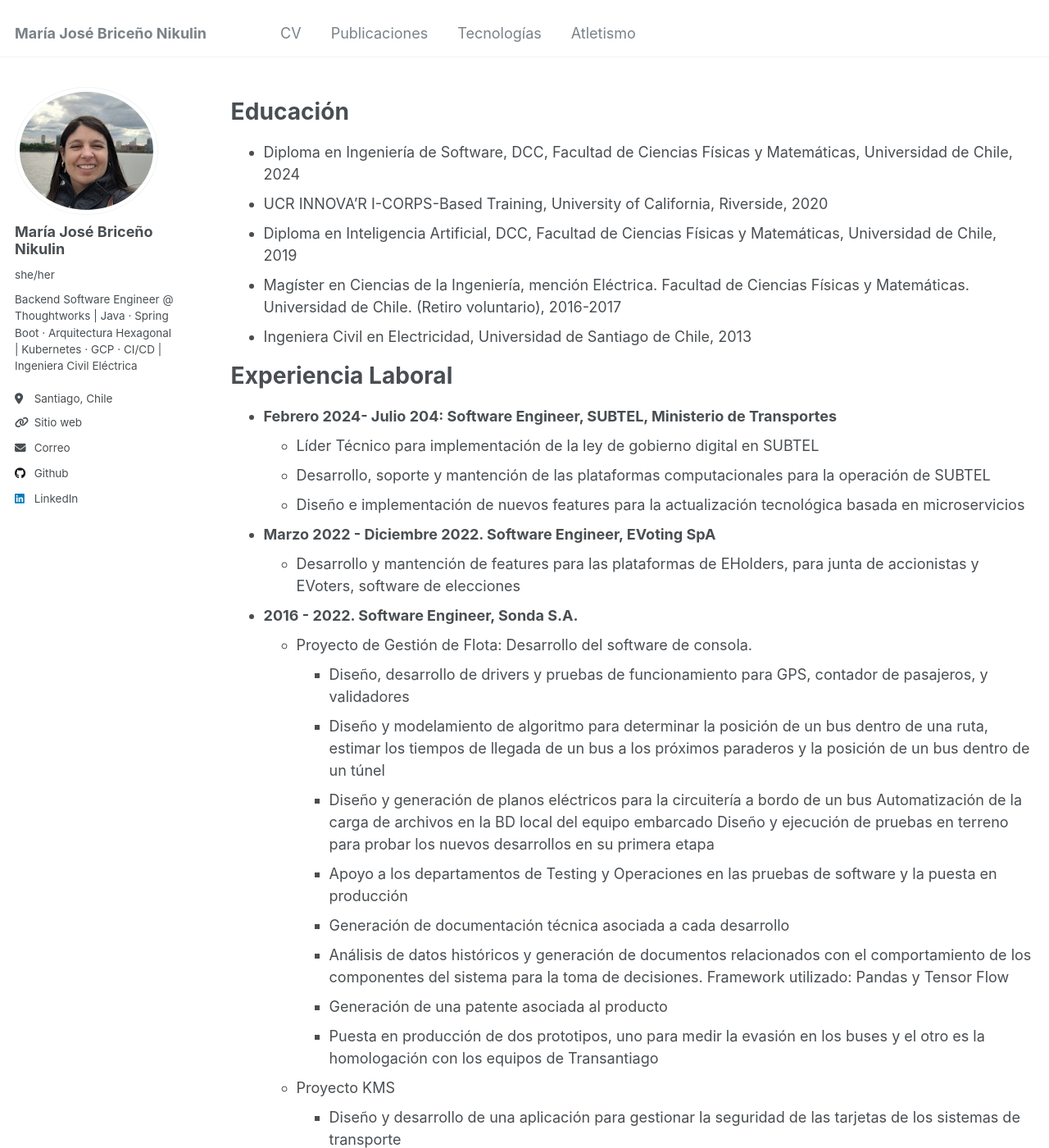
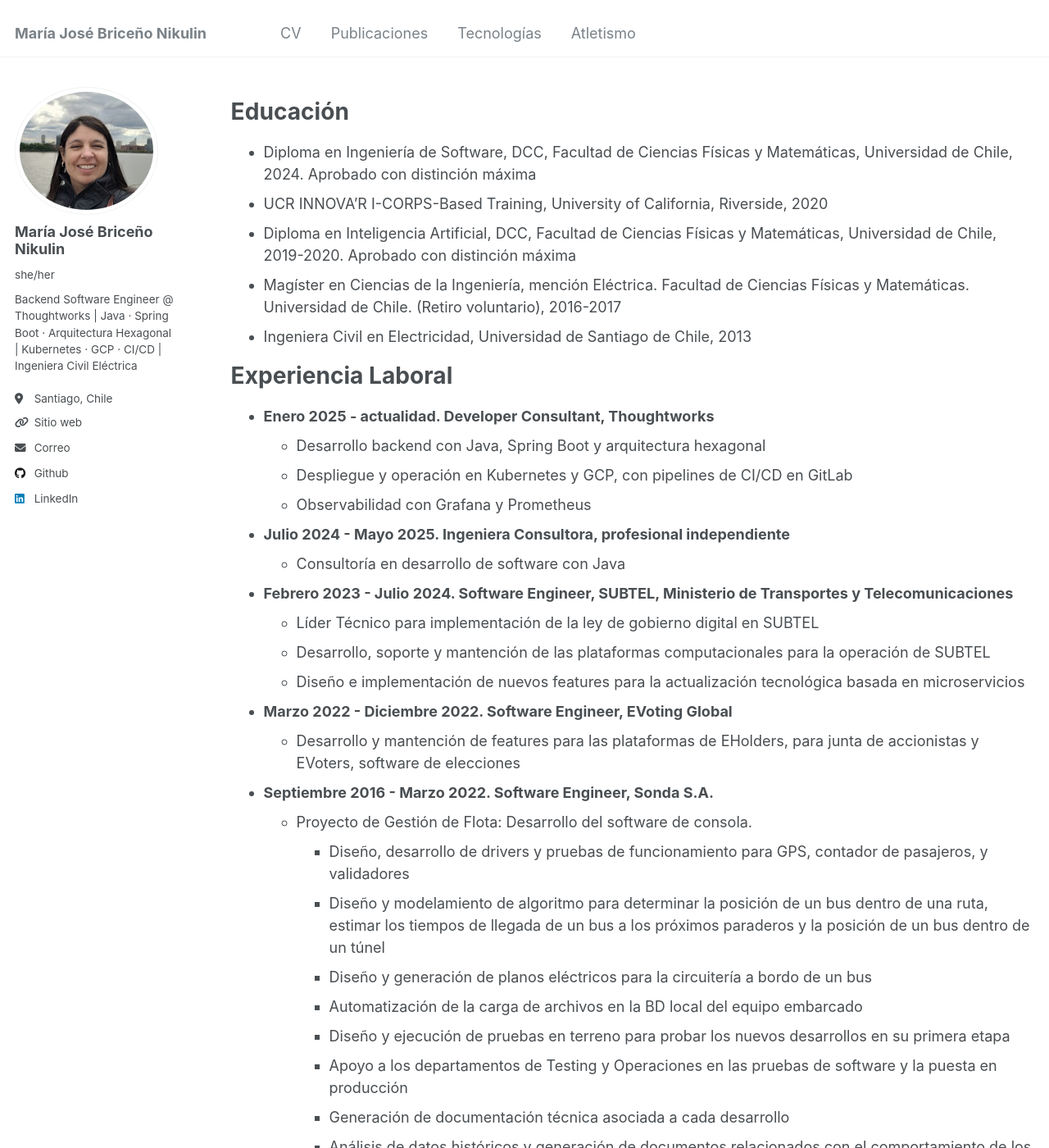
Before and after one commit to majobrini/majobrini.github.io, a Jekyll site: the page built from _pages/cv.md, in a window 1280 px wide and 1400 px high. Shown: the whole window at 82% size. Built offline with Jekyll 4.4.1, drawn with Linux system fonts in a browser that asks for light colours.

```diff
--- a/_pages/cv.md
+++ b/_pages/cv.md
@@ -11,9 +11,9 @@ redirect_from:
 
 Educación
 ======
-* Diploma en Ingeniería de Software, DCC, Facultad de Ciencias Físicas y Matemáticas, Universidad de Chile, 2024
+* Diploma en Ingeniería de Software, DCC, Facultad de Ciencias Físicas y Matemáticas, Universidad de Chile, 2024. Aprobado con distinción máxima
 * UCR INNOVA’R I-CORPS-Based Training, University of California, Riverside, 2020
-* Diploma en Inteligencia Artificial, DCC, Facultad de Ciencias Físicas y Matemáticas, Universidad de Chile, 2019
+* Diploma en Inteligencia Artificial, DCC, Facultad de Ciencias Físicas y Matemáticas, Universidad de Chile, 2019-2020. Aprobado con distinción máxima
 * Magíster en Ciencias de la Ingeniería, mención Eléctrica. Facultad de Ciencias Físicas y
   Matemáticas. Universidad de Chile. (Retiro voluntario), 2016-2017
 * Ingeniera Civil en Electricidad, Universidad de Santiago de Chile, 2013
@@ -23,19 +23,29 @@ Educación
 Experiencia Laboral
 ======
 
-* **Febrero 2024- Julio 204: Software Engineer, SUBTEL, Ministerio de Transportes**
+* **Enero 2025 - actualidad. Developer Consultant, Thoughtworks**
+  * Desarrollo backend con Java, Spring Boot y arquitectura hexagonal
+  * Despliegue y operación en Kubernetes y GCP, con pipelines de CI/CD en GitLab
+  * Observabilidad con Grafana y Prometheus
+
+
+* **Julio 2024 - Mayo 2025. Ingeniera Consultora, profesional independiente**
+  * Consultoría en desarrollo de software con Java
+
+
+* **Febrero 2023 - Julio 2024. Software Engineer, SUBTEL, Ministerio de Transportes y Telecomunicaciones**
   * Líder Técnico para implementación de la ley de gobierno digital en SUBTEL
   * Desarrollo, soporte y mantención de las plataformas computacionales para la operación de SUBTEL
   * Diseño e implementación de nuevos features para la actualización tecnológica basada en
     microservicios
 
 
-* **Marzo 2022 - Diciembre 2022. Software Engineer, EVoting SpA**
+* **Marzo 2022 - Diciembre 2022. Software Engineer, EVoting Global**
   * Desarrollo y mantención de features para las plataformas de EHolders, para junta de accionistas y
     EVoters, software de elecciones
 
 
-* **2016 - 2022. Software Engineer, Sonda S.A.**
+* **Septiembre 2016 - Marzo 2022. Software Engineer, Sonda S.A.**
   * Proyecto de Gestión de Flota: Desarrollo del software de consola.
       *  Diseño, desarrollo de drivers y pruebas de funcionamiento para GPS, contador de pasajeros, y
          validadores
@@ -43,8 +53,8 @@ Experiencia Laboral
         estimar los tiempos de llegada de un bus a los próximos paraderos y la posición de un bus dentro de
         un túnel
       * Diseño y generación de planos eléctricos para la circuitería a bordo de un bus
-        Automatización de la carga de archivos en la BD local del equipo embarcado
-        Diseño y ejecución de pruebas en terreno para probar los nuevos desarrollos en su primera etapa
+      * Automatización de la carga de archivos en la BD local del equipo embarcado
+      * Diseño y ejecución de pruebas en terreno para probar los nuevos desarrollos en su primera etapa
       * Apoyo a los departamentos de Testing y Operaciones en las pruebas de software y la puesta en
         producción
       * Generación de documentación técnica asociada a cada desarrollo
```
Also changed, not shown: _pages/about.md (+11 -7 lines), _pages/publications.md (+2 -2 lines).
